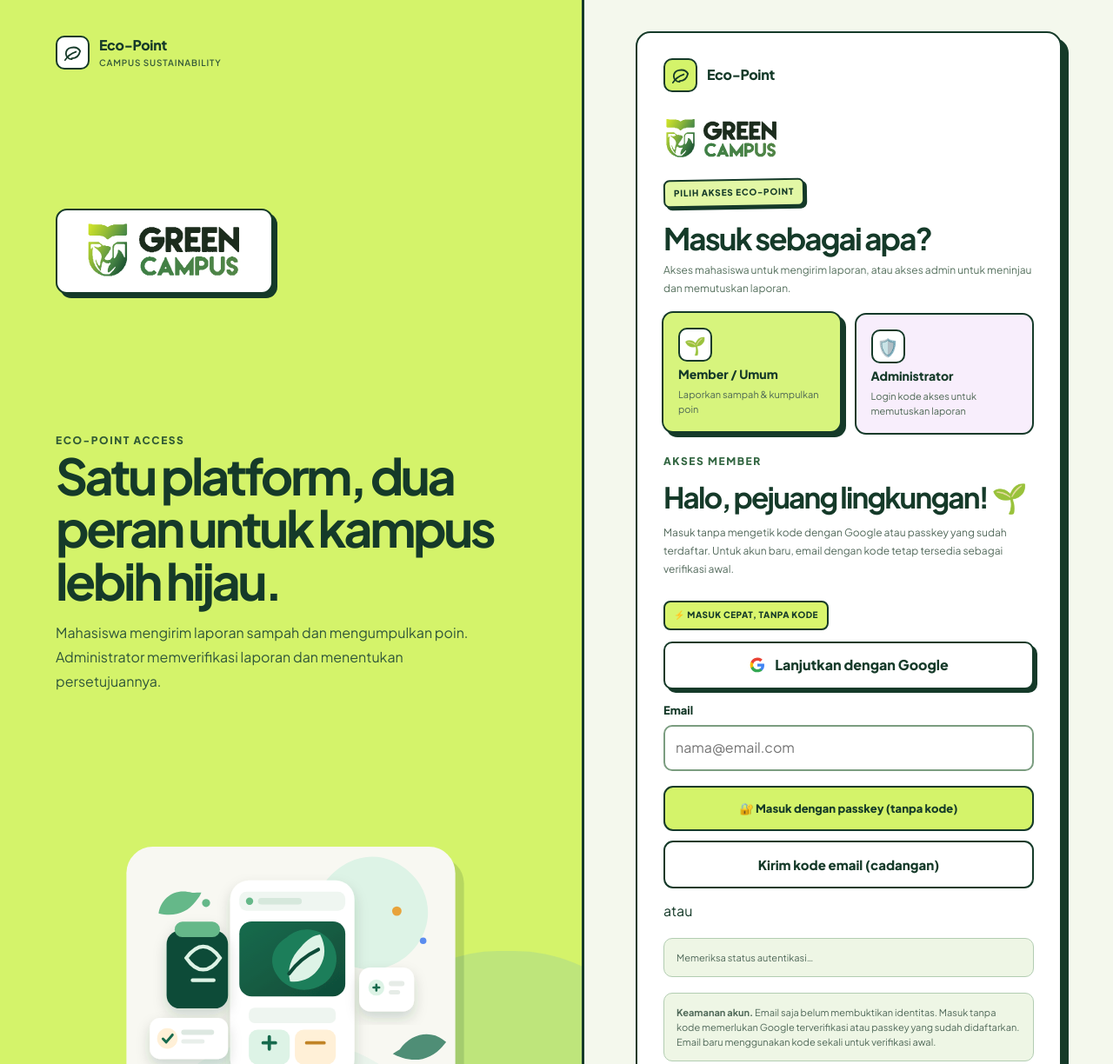
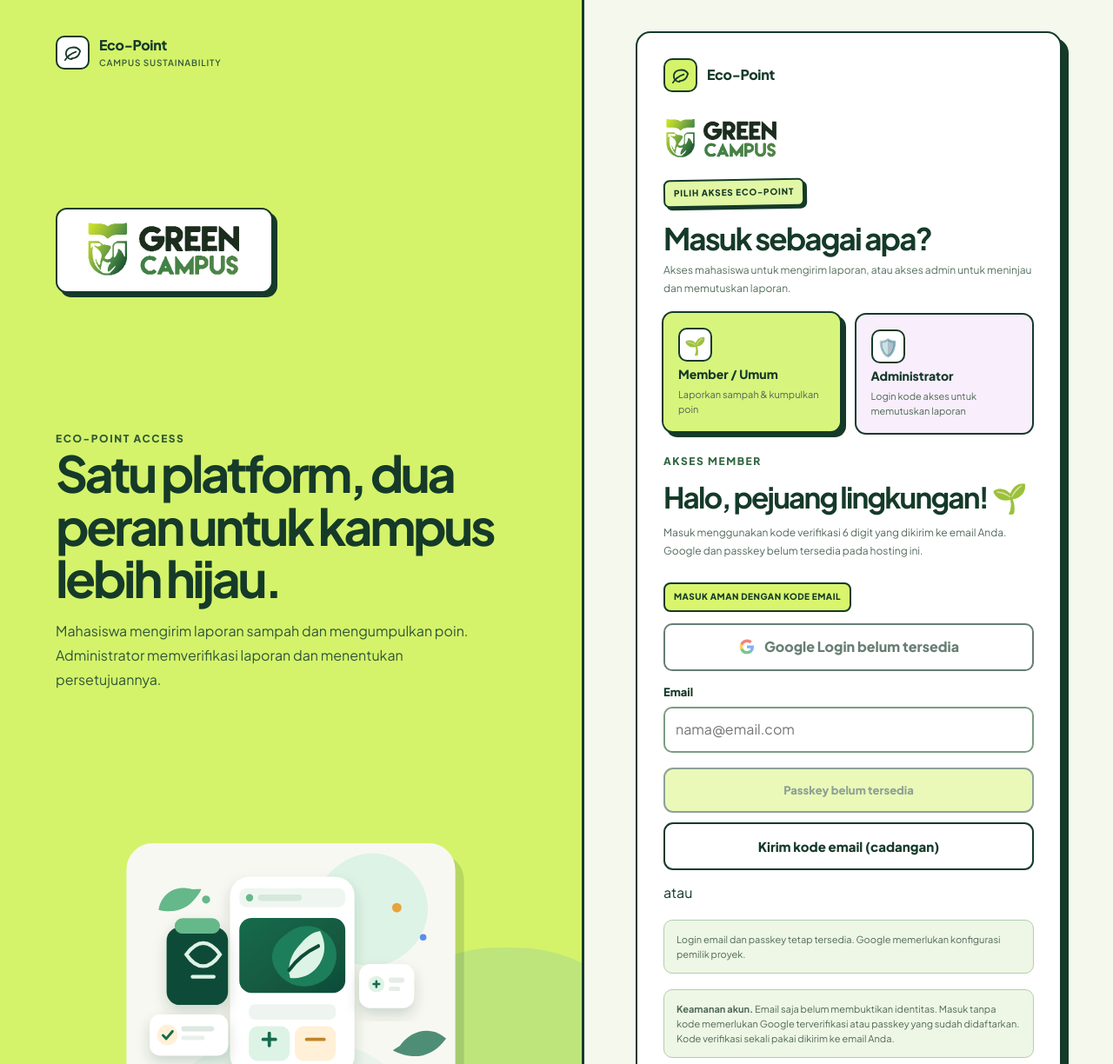
Before and after one commit to khabenassaif/ECO-POINT-8, a website: page eco-point-code-20261118-0044/public/login.html in a window 1280 px wide. Shown: the top 1224 px of the page at 87% size. Drawn offline with Linux system fonts and the light colour scheme; no server answers.

Commit message:
feat(render): port shared access guards and replace Hatchable browser login UI

```diff
--- a/eco-point-code-20261118-0044/lib/admin-access.js
+++ b/eco-point-code-20261118-0044/lib/admin-access.js
@@ -1,4 +1,4 @@
-import { db } from "hatchable";
+import { db } from "../../render-server/sdk.js";
 const encoder=new TextEncoder();
 const hex=bytes=>Array.from(bytes,b=>b.toString(16).padStart(2,"0")).join("");
 const sha256=async value=>hex(new Uint8Array(await crypto.subtle.digest("SHA-256",encoder.encode(String(value)))));
--- a/eco-point-code-20261118-0044/lib/user-access.js
+++ b/eco-point-code-20261118-0044/lib/user-access.js
@@ -1,4 +1,4 @@
-import { db } from "hatchable";
+import { db } from "../../render-server/sdk.js";
 
 export async function requireAllowedUser(req, res) {
   const user = req.user;
--- a/eco-point-code-20261118-0044/public/index.html
+++ b/eco-point-code-20261118-0044/public/index.html
@@ -14,6 +14,7 @@
 <body>
   <div id="root" class="shell"></div>
   <div id="toast" class="toast" role="status"></div>
+  <script src="/auth-bridge.js"></script>
   <script src="/wheel.js?v=13" defer></script>
   <script src="/app.js?v=21" defer></script>
 </body>
--- a/eco-point-code-20261118-0044/public/login.html
+++ b/eco-point-code-20261118-0044/public/login.html
@@ -47,8 +47,8 @@
       <div id="memberLogin">
       <div class="eyebrow" style="margin-top:22px">AKSES MEMBER</div>
       <h1>Halo, pejuang lingkungan! 🌱</h1>
-      <p id="introText">Masuk tanpa mengetik kode dengan Google atau passkey yang sudah terdaftar. Untuk akun baru, email dengan kode tetap tersedia sebagai verifikasi awal.</p>
-      <div class="login-fast-label">⚡ MASUK CEPAT, TANPA KODE</div>
+      <p id="introText">Masuk menggunakan kode verifikasi 6 digit yang dikirim ke email Anda. Google dan passkey belum tersedia pada hosting ini.</p>
+      <div class="login-fast-label">MASUK AMAN DENGAN KODE EMAIL</div>
       <button class="google-btn" id="googleLogin" type="button">
         <svg class="google-logo" viewBox="0 0 24 24" aria-hidden="true">
           <path fill="#4285F4" d="M21.6 12.2c0-.7-.1-1.4-.2-2H12v3.8h5.4a4.6 4.6 0 0 1-2 3v2.5h3.3c1.9-1.8 2.9-4.4 2.9-7.3z"/>
@@ -56,7 +56,7 @@
           <path fill="#FBBC05" d="M6.4 13.8A6 6 0 0 1 6.1 12c0-.6.1-1.2.3-1.8V7.6H3A10 10 0 0 0 2 12c0 1.6.4 3.1 1 4.4l3.4-2.6z"/>
           <path fill="#EA4335" d="M12 6c1.5 0 2.9.5 4 1.6l3-3A10 10 0 0 0 3 7.6l3.4 2.6C7.2 7.8 9.4 6 12 6z"/>
         </svg>
-        <span id="googleText">Lanjutkan dengan Google</span>
+        <span id="googleText">Google Login belum tersedia</span>
       </button>
 
       <form id="emailForm">
@@ -64,7 +64,7 @@
           <label>Email</label>
           <input id="email" type="email" autocomplete="username webauthn" required placeholder="nama@email.com">
         </div>
-        <button id="passkeyMember" class="btn primary large" style="width:100%;margin-bottom:11px" type="button">🔐 Masuk dengan passkey (tanpa kode)</button><button id="emailSubmit" class="btn ghost large" style="width:100%" type="submit">Kirim kode email (cadangan)</button>
+        <button id="passkeyMember" disabled title="Passkey belum tersedia pada hosting ini" class="btn primary large" style="width:100%;margin-bottom:11px" type="button">Passkey belum tersedia</button><button id="emailSubmit" class="btn ghost large" style="width:100%" type="submit">Kirim kode email (cadangan)</button>
       </form>
 
       <form id="codeForm" style="display:none">
@@ -91,7 +91,7 @@
 
       <div id="loginStatus" class="login-note">Memeriksa status autentikasi…</div>
 
-      <div class="login-note"><b>Keamanan akun.</b> Email saja belum membuktikan identitas. Masuk tanpa kode memerlukan Google terverifikasi atau passkey yang sudah didaftarkan. Email baru menggunakan kode sekali untuk verifikasi awal.</div>
+      <div class="login-note"><b>Keamanan akun.</b> Email saja belum membuktikan identitas. Masuk tanpa kode memerlukan Google terverifikasi atau passkey yang sudah didaftarkan. Kode verifikasi sekali pakai dikirim ke email Anda.</div>
 
       </div>
       <div id="adminLogin" hidden>
@@ -113,6 +113,7 @@
   </main>
 </div>
 
+<script src="/auth-bridge.js"></script>
 <script>
 const A=window.hatchable.auth;
 const emailForm=document.querySelector('#emailForm');
@@ -176,14 +177,14 @@ async function finishLogin(user){
     // can redirect to the custom domain or show its setup information.
     const providers=await A.providers();
     const googleReady=providers.includes('google');
-    googleBtn.disabled=false;
-    googleText.textContent='Lanjutkan dengan Google';
+    googleBtn.disabled=true;
+    googleText.textContent='Google Login belum tersedia';
     setStatus(googleReady
       ? 'Google Login siap digunakan.'
       : 'Google Login menunggu aktivasi domain dan OAuth oleh pemilik proyek. Email dan passkey tetap tersedia.');
   }catch(e){
-    googleBtn.disabled=false;
-    googleText.textContent='Lanjutkan dengan Google';
+    googleBtn.disabled=true;
+    googleText.textContent='Google Login belum tersedia';
     setStatus('Login email dan passkey tetap tersedia. Google memerlukan konfigurasi pemilik proyek.',false);
   }
 })();
```
Also changed, not shown: eco-point-code-20261118-0044/public/admin/admin.js (+2 -2 lines).
